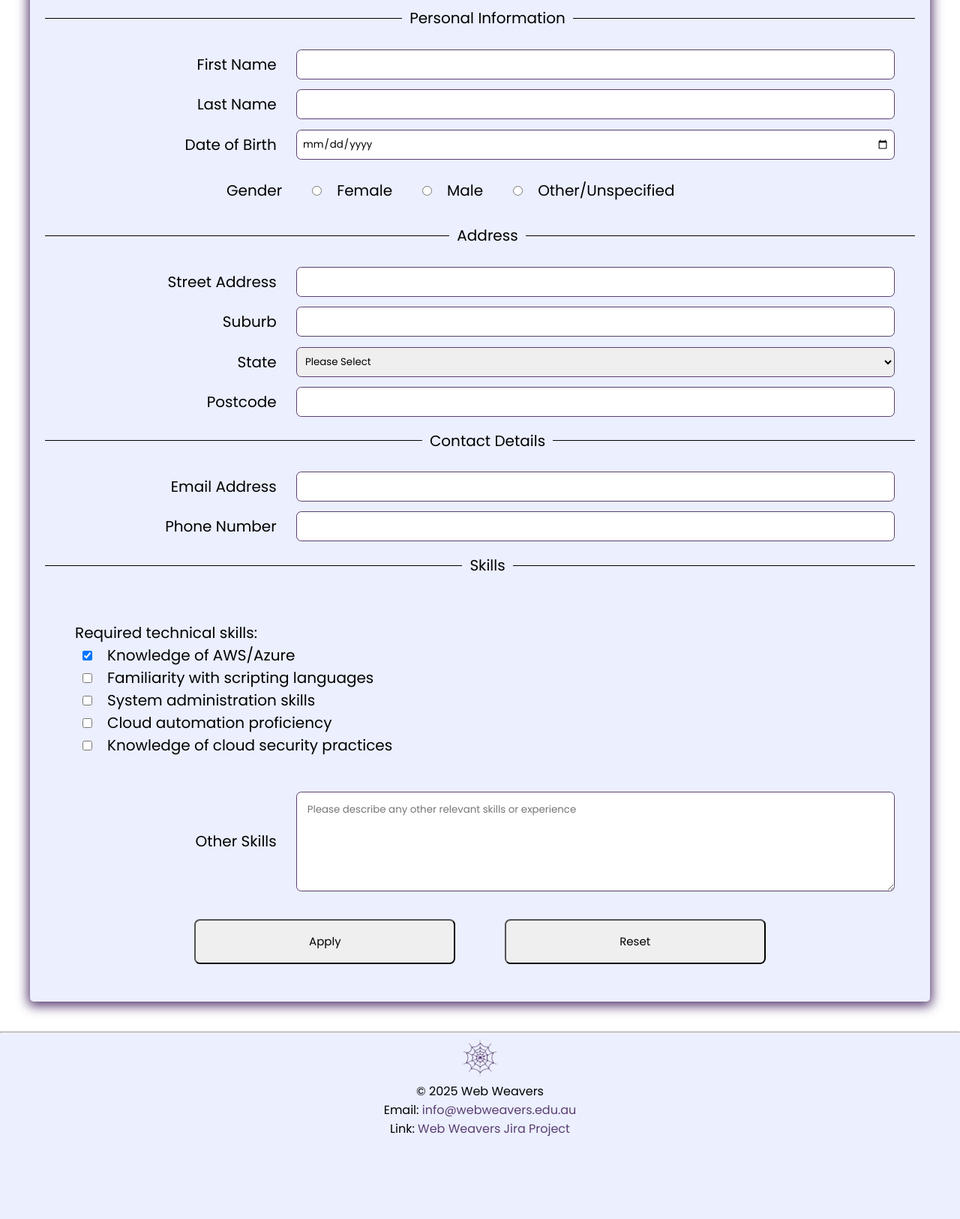
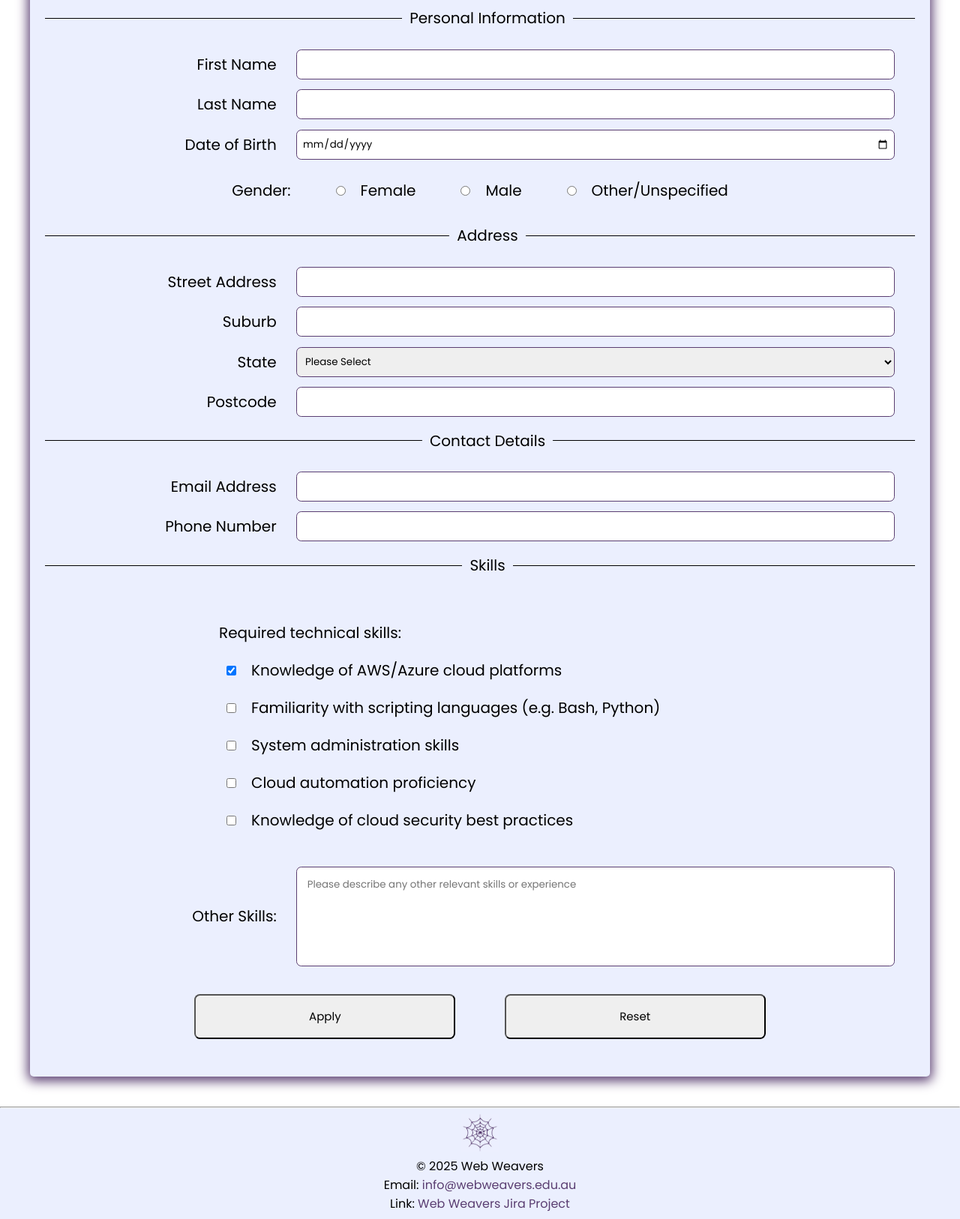
Before and after one commit to 102347055/webweavers-project-part1, a PHP site: page /apply.html in a window 1280 px wide. Shown: the part 339-1965 px from the top of the page at 75% size. Before the commit the page ends 1855 px from the top, so only its background shows below. Run offline with PHP 8.4, Linux system fonts and the light colour scheme.

Commit message:
adjusted fieldset layout

```diff
--- a/project1/apply.html
+++ b/project1/apply.html
@@ -33,7 +33,6 @@
                 <option value=" ">Please Select</option>
                 <option value="JOB1">JOB1</option>
                 <option value="JOB2">JOB2</option>
-                <option value="JOB3">JOB3</option>
             </select>
         </label>
         <fieldset>
@@ -48,13 +47,19 @@
                 <input type="date" name="dob" id="dob" required>
             </label>
             <fieldset id="gender-field">
-                <legend>Gender</legend>     <!--Gender radio buttons in fieldset-->
-                <input type="radio" name="gender" id="female" value="female" required>
-                <label for="female">Female</label>
-                <input type="radio" name="gender" id="male" value="male">
-                <label for="male">Male</label>
-                <input type="radio" name="gender" id="other" value="other">
-                <label for="other">Other/Unspecified</label>
+                <legend>Gender:</legend>     <!--Gender radio buttons in fieldset-->
+                <label for="female">
+                    <input type="radio" name="gender" id="female" value="female" required>
+                    Female
+                </label>
+                <label for="male">
+                    <input type="radio" name="gender" id="male" value="male">
+                    Male
+                </label>
+                <label for="other">
+                    <input type="radio" name="gender" id="other" value="other">
+                    Other/Unspecified
+                </label>
             </fieldset>
         </fieldset>
         <fieldset>
@@ -97,28 +102,28 @@
             <legend>Skills</legend>
             <div id="tech-skills">   <!--Technical skills checkboxes - edit to add actual skills-->
                 <p>Required technical skills:</p>
-                <label for="skill01">
-                    <input type="checkbox" name="skill01" id="skill01" value="skill01" checked>
-                    Knowledge of AWS/Azure
+                <label for="aws-azure">
+                    <input type="checkbox" name="aws-azure" id="aws-azure" value="aws-azure" checked>
+                    Knowledge of AWS/Azure cloud platforms
                 </label>
-                <label for="skill02">
-                    <input type="checkbox" name="skill02" id="skill02" value="skill02">
-                    Familiarity with scripting languages
+                <label for="script-lang">
+                    <input type="checkbox" name="script-lang" id="script-lang" value="script-lang">
+                    Familiarity with scripting languages (e.g. Bash, Python)
                 </label>
-                <label for="skill03">
-                    <input type="checkbox" name="skill03" id="skill03" value="skill03">
+                <label for="sys-admin">
+                    <input type="checkbox" name="sys-admin" id="sys-admin" value="sys-admin">
                     System administration skills
                 </label>
-                <label for="skill04">
-                    <input type="checkbox" name="skill04" id="skill04" value="skill04">
+                <label for="automation">
+                    <input type="checkbox" name="automation" id="automation" value="automation">
                     Cloud automation proficiency
                 </label>
-                <label for="skill05">
-                    <input type="checkbox" name="skill05" id="skill05" value="skill05">
-                    Knowledge of cloud security practices
+                <label for="security">
+                    <input type="checkbox" name="security" id="security" value="security">
+                    Knowledge of cloud security best practices
                 </label>
             </div>
-            <label for="other-skills">Other Skills
+            <label for="other-skills">Other Skills:
                 <textarea name="other-skills" id="other-skills" cols="50" rows="10" placeholder="Please describe any other relevant skills or experience"></textarea>
             </label>
         </fieldset>
--- a/project1/styles/styles.css
+++ b/project1/styles/styles.css
@@ -316,16 +316,15 @@ fieldset legend {
 
 #gender-field {
     flex-direction: row;
-    justify-content: flex-start;
+    flex-wrap: wrap;
+    justify-content: center;
     align-items: center;
-    gap: 1em;
+    gap: 2em;
     border: none;
 }
 
 #gender-field legend {
-    text-align: right;
     float: left;
-    margin-left: 20%;
 }
 
 /* technical skills checkboxes */
@@ -333,17 +332,12 @@ fieldset legend {
 #tech-skills {
     display: flex;
     flex-direction: column;
-    margin: 2em;
-}
-
-#tech-skills p {
-    margin-right: 2em;
+    margin: 2em 2em 2em 20%;
+    gap: 1em;
 }
 
 #tech-skills label {
-    text-align: left;
     justify-content: flex-start;
-    margin-right: 2em;
     margin-left: 0.5em;
 }
 
@@ -382,6 +376,7 @@ label {
 textarea {
     height: 10em;
     padding: 1em;
+    resize: none;
 }
 
 #submit-reset {
```
